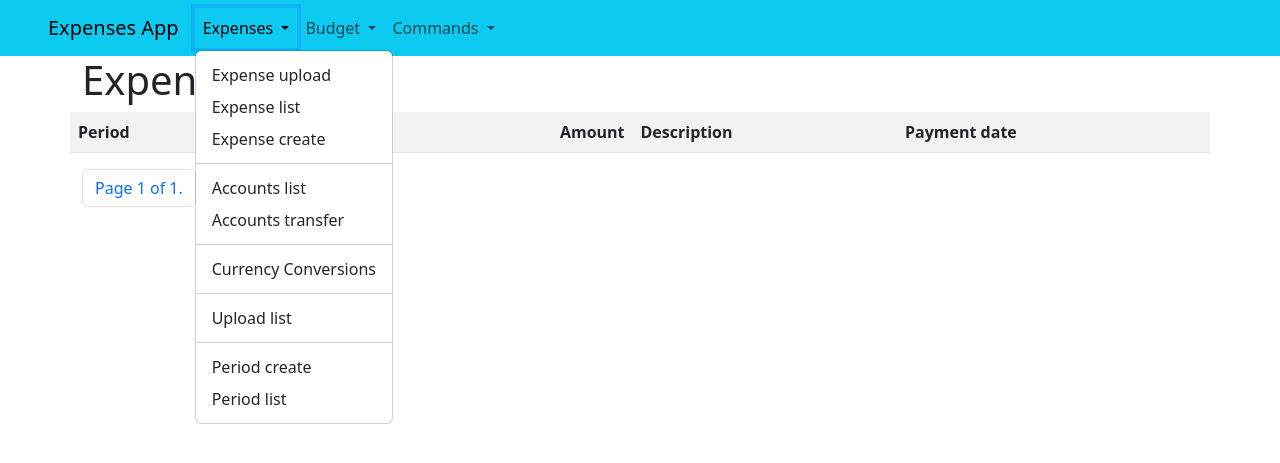
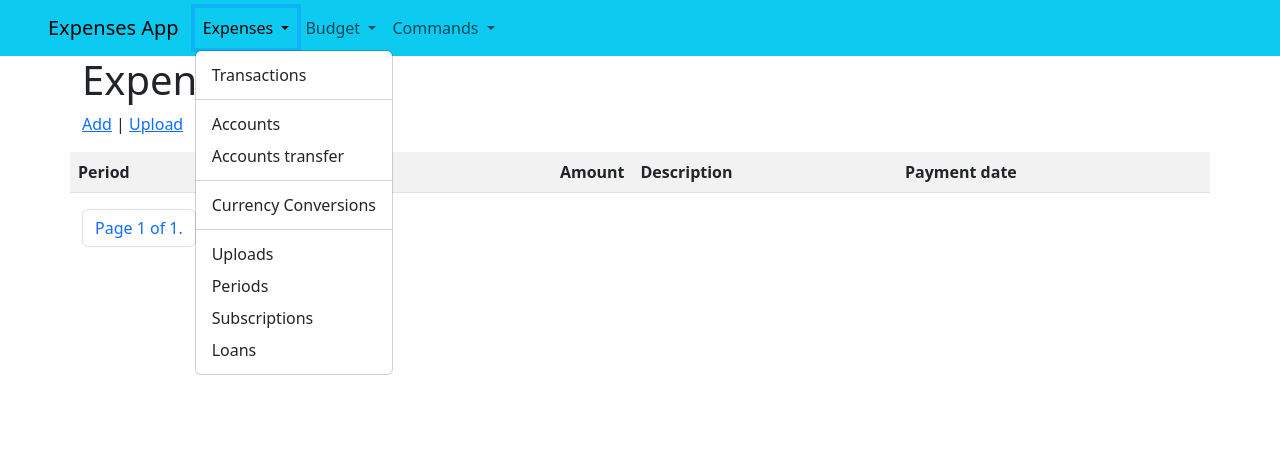
Before and after one commit to senquevila/expenses_site, a Django app: page /expenses/ in a window 1280 px wide, after a click on "Expenses". Shown: the top 463 px of the page. Run offline with Django 4.2, Linux system fonts and the light colour scheme; data that the repository does not hold is empty; some libraries are stand-ins or nearby versions.

Commit message:
loan and subscription views

```diff
--- a/expenses/models.py
+++ b/expenses/models.py
@@ -280,7 +280,7 @@ class Loan(models.Model):
 
         total_months = (end_date - start_date).days
         months_elapsed = (timezone.now().date() - start_date).days
-        return round(months_elapsed * 100.0 / total_months)
+        return min(round(months_elapsed * 100.0 / total_months), 100)
 
 
 class Subscription(models.Model):
--- a/expenses/urls.py
+++ b/expenses/urls.py
@@ -45,9 +45,14 @@ urlpatterns = [
         name="transaction-delete",
     ),
     path(
-        "upload/",
+        "uploads/",
+        views.UploadListView.as_view(),
+        name="upload-list",
+    ),
+    path(
+        "upload/add/",
         views.UploadView.as_view(),
-        name="upload",
+        name="upload-add",
     ),
     path(
         "upload/transform/<int:pk>/",
@@ -90,11 +95,6 @@ urlpatterns = [
         name="period-open",
     ),
     path(
-        "uploads/",
-        views.UploadListView.as_view(),
-        name="upload-list",
-    ),
-    path(
         "remove-invalid/",
         views.TransactionRemoveInvalidView.as_view(),
         name="remove-invalid",
@@ -104,6 +104,16 @@ urlpatterns = [
         views.CreateDollarConversionView.as_view(),
         name="create-dollars-convertion",
     ),
+    path("loans/", views.LoanListView.as_view(), name="loan-list"),
+    path("loans/add/", views.LoanCreateView.as_view(), name="loan-add"),
+    path(
+        "subscriptions/", views.SubscriptionListView.as_view(), name="subscription-list"
+    ),
+    path(
+        "subscriptions/add/",
+        views.SubscriptionCreateView.as_view(),
+        name="subscription-add",
+    ),
 ]
 
 if settings.DEBUG:
--- a/expenses/views/accounts.py
+++ b/expenses/views/accounts.py
@@ -12,7 +12,7 @@ class AccountListView(ListView):
     model = Account
     template_name = "expenses/account_list.html"
     context_object_name = "accounts"
-    ordering = ["name"]
+    ordering = ["-sign", "name"]
 
 
 class AccountTransferView(FormView):
--- a/expenses/views/transactions.py
+++ b/expenses/views/transactions.py
@@ -1,7 +1,7 @@
 from django.core.paginator import Paginator, EmptyPage, PageNotAnInteger
 from django.db.models import Q, Sum
 from django.db.models.query import QuerySet
-from django.http import HttpResponseRedirect
+from django.shortcuts import render, redirect
 from django.urls import reverse_lazy
 from django.views.generic import (
     CreateView,
@@ -9,10 +9,11 @@ from django.views.generic import (
     ListView,
     UpdateView,
 )
+
 from rest_framework.views import APIView
 
-from expenses.forms import TransactionForm
-from expenses.models import Transaction, Period
+from expenses.forms import TransactionForm, LoanForm, SubscriptionForm
+from expenses.models import Transaction, Period, Loan, Subscription
 from expenses.utils.tools import get_total_local_amount
 
 DATE_FIELD = 0
@@ -101,14 +102,14 @@ class TransactionListView(ListView):
 class TransactionCreateView(CreateView):
     model = Transaction
     form_class = TransactionForm
-    template_name = "expenses/transaction_form.html"
+    template_name = "expenses/transaction_add.html"
     success_url = reverse_lazy("transaction-list")
 
 
 class TransactionUpdateView(UpdateView):
     model = Transaction
     form_class = TransactionForm
-    template_name = "expenses/transaction_form.html"
+    template_name = "expenses/transaction_add.html"
     success_url = reverse_lazy("transaction-list")
 
 
@@ -122,4 +123,64 @@ class TransactionRemoveInvalidView(APIView):
     def get(self, request):
         invalid_expenses = Transaction.objects.filter(account__name="Invalido")
         invalid_expenses.delete()
-        return HttpResponseRedirect(reverse_lazy("home"))
+        return redirect("home")
+
+
+class LoanListView(ListView):
+    model = Loan
+    template_name = "loans/loan_list.html"
+    context_object_name = "loans"
+    ordering = ["-is_active", "-monthly_payment"]
+
+    def get_queryset(self):
+        return super().get_queryset().filter(is_active=True)
+
+    def get_context_data(self, **kwargs):
+        ctx = super().get_context_data(**kwargs)
+        ctx["total"] = Loan.objects.filter(is_active=True).aggregate(
+            Sum("monthly_payment")
+        )["monthly_payment__sum"]
+        return ctx
+
+
+class SubscriptionListView(ListView):
+    model = Subscription
+    template_name = "expenses/subscription_list.html"
+    context_object_name = "subscriptions"
+    ordering = ["-is_active", "-monthly_payment"]
+
+    def get_queryset(self):
+        return super().get_queryset().filter(is_active=True)
+
+    def get_context_data(self, **kwargs):
+        ctx = super().get_context_data(**kwargs)
+        ctx["total"] = Subscription.objects.filter(is_active=True).aggregate(
+            Sum("monthly_payment")
+        )["monthly_payment__sum"]
+        return ctx
+
+
+class LoanCreateView(CreateView):
+    def get(self, request):
+        form = LoanForm()
+        return render(request, "expenses/loan_add.html", {"form": form})
+
+    def post(self, request):
+        form = LoanForm(request.POST)
+        if form.is_valid():
+            form.save()
+            return redirect("loan-list")
+        return render(request, "expenses/loan_add.html", {"form": form})
+
+
+class SubscriptionCreateView(CreateView):
+    def get(self, request):
+        form = SubscriptionForm()
+        return render(request, "expenses/subscription_add.html", {"form": form})
+
+    def post(self, request):
+        form = SubscriptionForm(request.POST)
+        if form.is_valid():
+            form.save()
+            return redirect("subscription-list")
+        return render(request, "expenses/subscription_add.html", {"form": form})
--- a/expenses/views/uploads.py
+++ b/expenses/views/uploads.py
@@ -42,7 +42,7 @@ class UploadListView(ListView):
 
 
 class UploadView(FormView):
-    template_name = "expenses/upload.html"
+    template_name = "expenses/upload_add.html"
     form_class = UploadForm
 
     def form_invalid(self, form):
--- a/templates/base.html
+++ b/templates/base.html
@@ -7,6 +7,7 @@
   <title>{% block title %}{% endblock %}</title>
   <link rel="stylesheet" href="https://cdn.jsdelivr.net/npm/bootstrap@5.3.0/dist/css/bootstrap.min.css" />
   <link rel="stylesheet" href="https://cdn.jsdelivr.net/npm/bootstrap-icons@1.3.0/font/bootstrap-icons.css" />
+  <link rel="stylesheet" href="https://cdnjs.cloudflare.com/ajax/libs/font-awesome/6.0.0-beta3/css/all.min.css">
   {% block stylesheets %}{% endblock %}
 </head>
 
@@ -26,19 +27,17 @@
             Expenses
           </a>
           <div class="dropdown-menu" aria-labelledby="navbarDropdown">
-            <a class="dropdown-item" href="{% url 'upload' %}">Expense upload</a>
-            <a class="dropdown-item" href="{% url 'transaction-list' %}">Expense list</a>
-            <a class="dropdown-item" href="{% url 'transaction-add' %}">Expense create</a>
+            <a class="dropdown-item" href="{% url 'transaction-list' %}">Transactions</a>
             <div class="dropdown-divider"></div>
-            <a class="dropdown-item" href="{% url 'account-list' %}">Accounts list</a>
+            <a class="dropdown-item" href="{% url 'account-list' %}">Accounts</a>
             <a class="dropdown-item" href="{% url 'account-transfer' %}">Accounts transfer</a>
             <div class="dropdown-divider"></div>
             <a class="dropdown-item" href="{% url 'currency-convert-list' %}">Currency Conversions</a>
             <div class="dropdown-divider"></div>
-            <a class="dropdown-item" href="{% url 'upload-list' %}">Upload list</a>
-            <div class="dropdown-divider"></div>
-            <a class="dropdown-item" href="{% url 'period-add' %}">Period create</a>
-            <a class="dropdown-item" href="{% url 'period-list' %}">Period list</a>
+            <a class="dropdown-item" href="{% url 'upload-list' %}">Uploads</a>
+            <a class="dropdown-item" href="{% url 'period-list' %}">Periods</a>
+            <a class="dropdown-item" href="{% url 'subscription-list' %}">Subscriptions</a>
+            <a class="dropdown-item" href="{% url 'loan-list' %}">Loans</a>
     </div>
     </li>
     <li class="nav-item dropdown">
--- a/templates/expenses/account_list.html
+++ b/templates/expenses/account_list.html
@@ -10,6 +10,7 @@ Account List
     <table class="table table-striped">
         <tr>
             <th>Account</th>
+            <th>Type</th>
             <th class="text-center">Sign</th>
         </tr>
         {% for account in accounts %}
@@ -19,6 +20,7 @@ Account List
             {% else %}
             <td>{{ account.name }}</td>
             {% endif %}
+            <td>{{ account.account_type }}</td>
             <td class="text-center {% if account.sign >= 0 %}text-bg-success{% else %}text-bg-danger{% endif %}">{{ account.sign }}</td>
         </tr>
         {% endfor %}
--- a/templates/expenses/period_list.html
+++ b/templates/expenses/period_list.html
@@ -7,7 +7,8 @@ Expense List
 
 {% block content %}
 <div class="col-md-6">
-    <h1>Period List</h1>
+    <h1>Periods</h1>
+    <p><a href="{% url 'period-add' %}">Add</a></p>
     <table class="table table-striped">
         <tr>
             <th>Period</th>
--- a/templates/expenses/transaction_list.html
+++ b/templates/expenses/transaction_list.html
@@ -5,6 +5,7 @@ Expense List
 {%endblock %}
 {% block content %}
 <h1>Expense List</h1>
+<p><a href="{% url 'transaction-add' %}">Add</a> | <a href="{% url 'upload-add' %}">Upload</a></p>
 <table class="table table-striped">
     <tr>
         <th>Period</th>
--- a/templates/expenses/upload_list.html
+++ b/templates/expenses/upload_list.html
@@ -14,8 +14,9 @@ Upload List
 {% endblock %}
 
 {% block content %}
-<div class="col-md-8">
-    <h1>Upload List</h1>
+<div class="col-md-12">
+    <h1>Uploads</h1>
+    <p><a href="{% url 'upload-add' %}">Add</a></p>
     <table class="table table-striped">
         <tr>
             <th>Created</th>
```
Also changed, not shown: expenses/forms.py (+13 -1 lines), templates/expenses/loan_add.html (added, +9 -0 lines), templates/expenses/loan_list.html (added, +44 -0 lines), templates/expenses/subscription_add.html (added, +9 -0 lines), templates/expenses/subscription_list.html (added, +35 -0 lines), CHANGELOG.md, templates/expenses/transaction_add.html (renamed from templates/expenses/transaction_form.html), templates/expenses/upload_add.html (renamed from templates/expenses/upload.html). Lines whose indentation alone changed are shown as unchanged.
